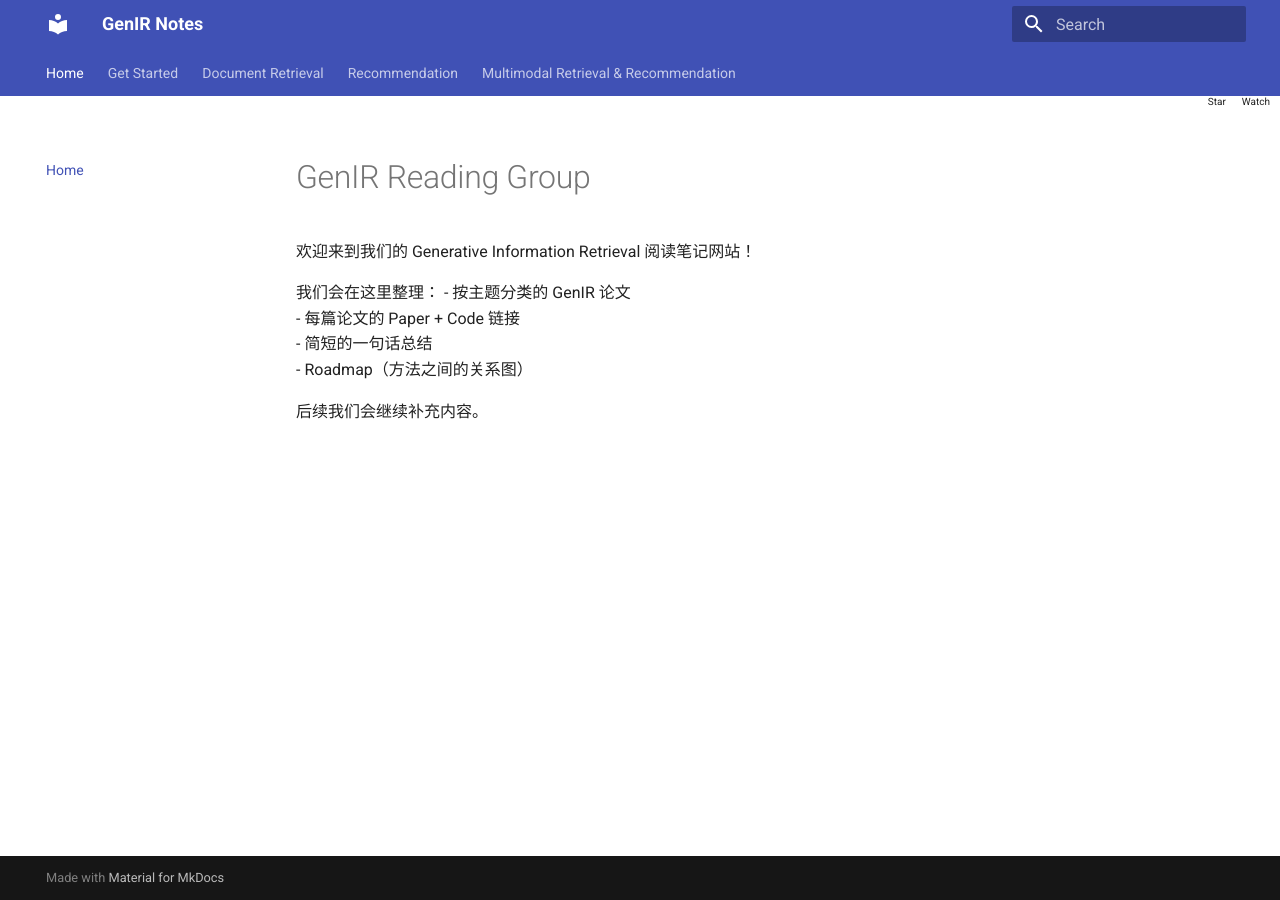
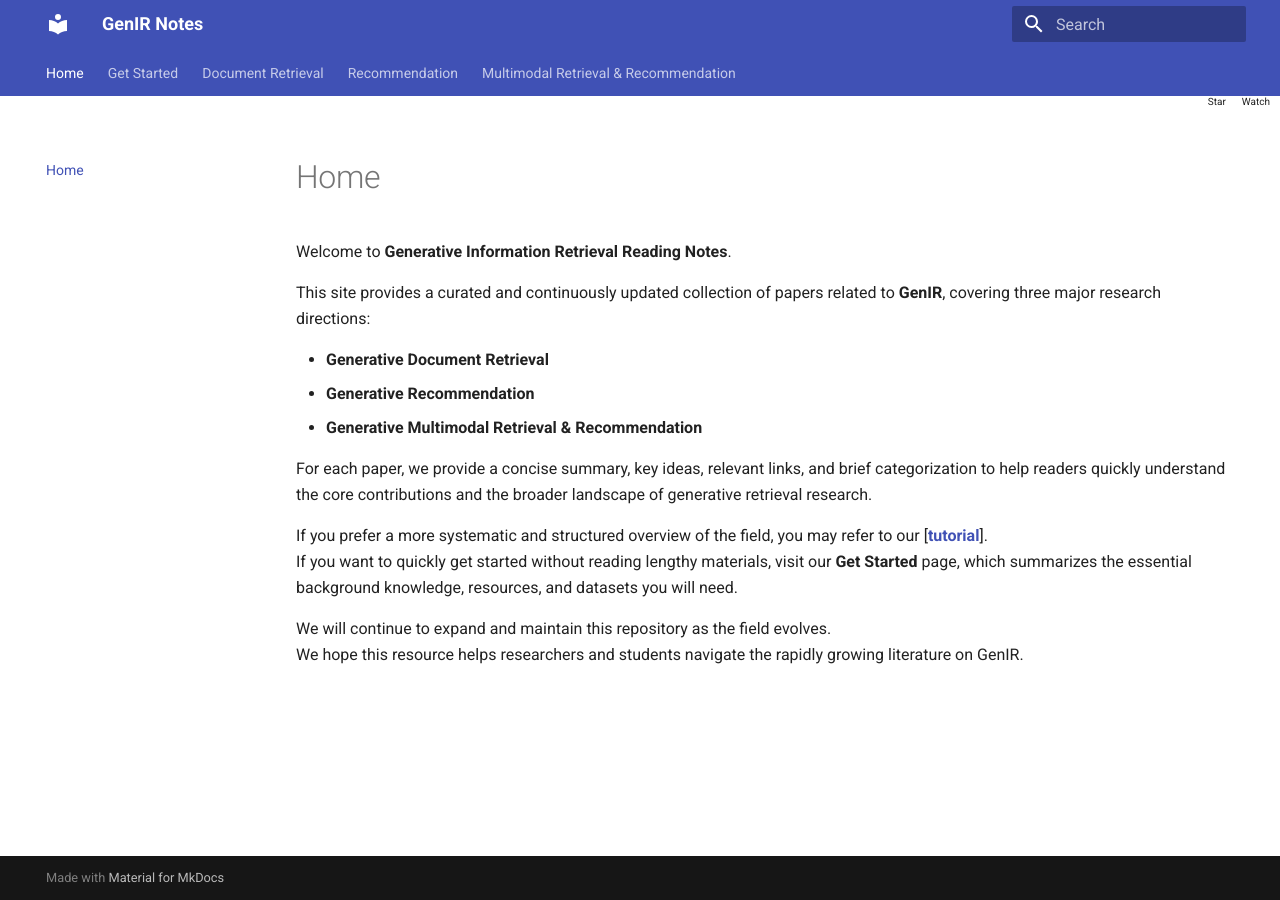
Before and after one commit to GenIR-notes/genir-notes, an MkDocs documentation site: the page built from docs/index.md, in a window 1280 px wide. Built offline with MkDocs 1.6.1 and Material for MkDocs 9.7.7, drawn with Linux system fonts in a browser that asks for light colours.

Commit message:
Update index.md

```diff
--- a/docs/index.md
+++ b/docs/index.md
@@ -1,12 +1,15 @@
+Welcome to **Generative Information Retrieval Reading Notes**.
 
-# GenIR Reading Group
+This site provides a curated and continuously updated collection of papers related to **GenIR**, covering three major research directions:
 
-欢迎来到我们的 Generative Information Retrieval 阅读笔记网站！
+- **Generative Document Retrieval**
+- **Generative Recommendation**
+- **Generative Multimodal Retrieval & Recommendation**
 
-我们会在这里整理：
-- 按主题分类的 GenIR 论文
-- 每篇论文的 Paper + Code 链接
-- 简短的一句话总结
-- Roadmap（方法之间的关系图）
+For each paper, we provide a concise summary, key ideas, relevant links, and brief categorization to help readers quickly understand the core contributions and the broader landscape of generative retrieval research.
 
-后续我们会继续补充内容。
+If you prefer a more systematic and structured overview of the field, you may refer to our [[**tutorial**](https://generative-ir.github.io/)].
+If you want to quickly get started without reading lengthy materials, visit our **Get Started** page, which summarizes the essential background knowledge, resources, and datasets you will need.
+
+We will continue to expand and maintain this repository as the field evolves.
+We hope this resource helps researchers and students navigate the rapidly growing literature on GenIR.
```
